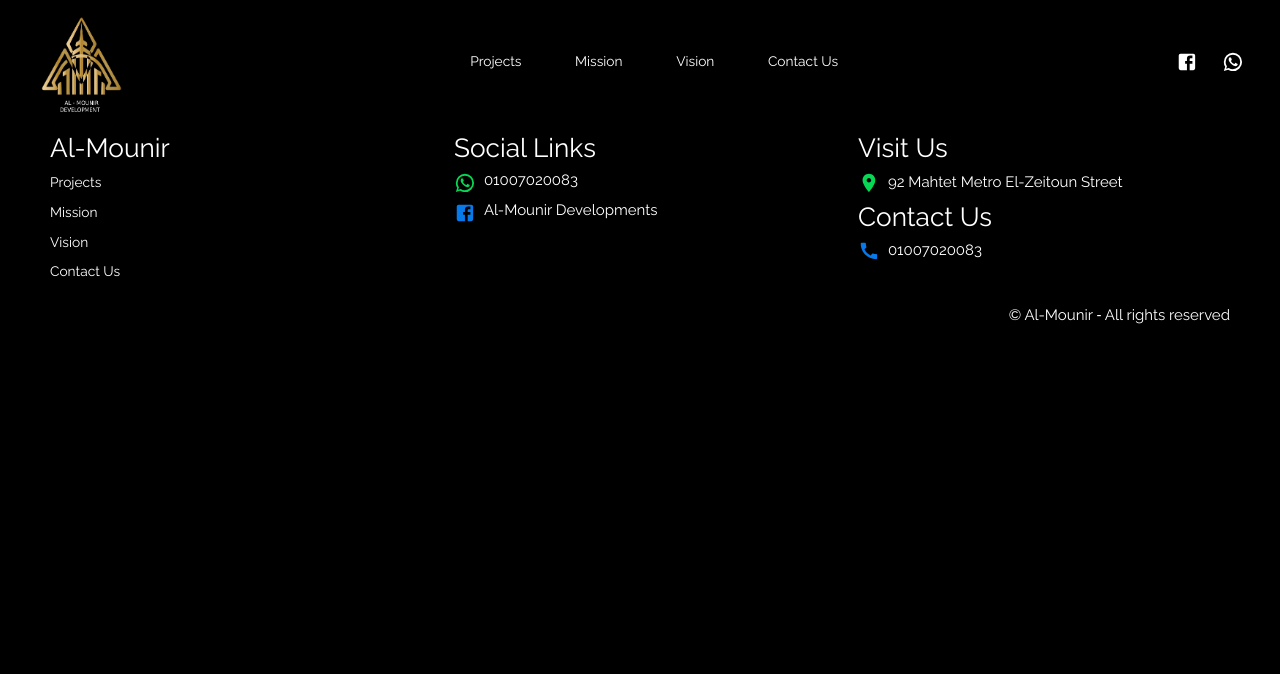
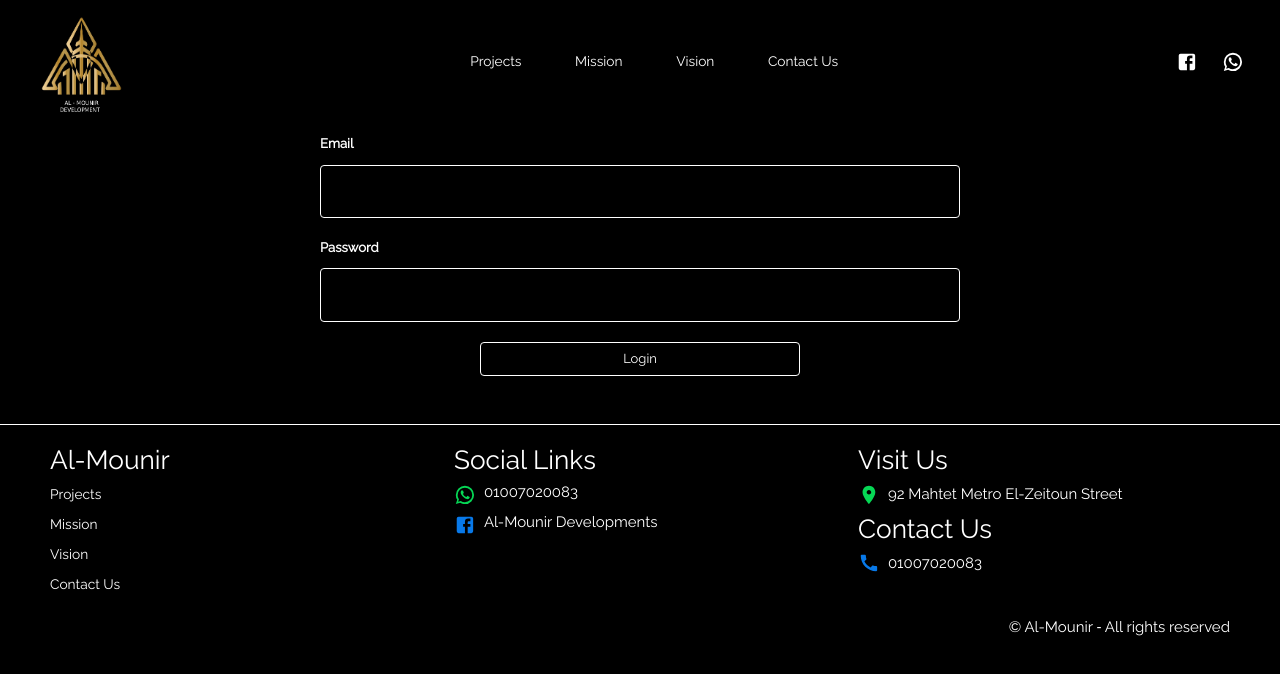
Before and after one commit to iMustafaMahmoud/al-mounir, a React (Create React App) app: page /login in a window 1280 px wide. Shown: the top 674 px of the page. Built offline with nearby package versions, Linux system fonts and the light colour scheme.

Commit message:
all changes

```diff
--- a/package.json
+++ b/package.json
@@ -11,9 +11,10 @@
     "axios": "^0.24.0",
     "material-ui-search-bar": "^1.0.0",
     "react": "^17.0.2",
+    "react-bootstrap": "^2.0.2",
     "react-dom": "^17.0.2",
     "react-medium-image-zoom": "^4.3.5",
-    "react-router-dom": "^6.0.0",
+    "react-router-dom": "^6.0.2",
     "react-scripts": "4.0.3",
     "web-vitals": "^1.0.1"
   },
--- a/src/App.js
+++ b/src/App.js
@@ -11,6 +11,7 @@
 import Home from "./components/Home/Home";
 import Footer from "./components/Footer/Footer";
 import ProjectDetails from "./components/ProjectDetails/ProjectDetails";
+import Login from "./components/Login/Login";
 
 const useStyles = makeStyles((theme) => ({
   icon: {
@@ -39,6 +40,7 @@
         <Route path="/" element={<Home />} />
         <Route exact path="/projects" element={<Projects />} />
         <Route path="/projects/:id" element={<ProjectDetails />} />
+        <Route path="/login" element={<Login />} />
 
         <Route path="admin" element={<Admin />} />
       </Routes>
--- a/src/Network/CRUD.js
+++ b/src/Network/CRUD.js
@@ -26,6 +26,23 @@
   };
   return axios
     .get(`${API_ENDPOINT}${url}`, config)
+    .then(async (response) => {
+      return response;
+    })
+    .catch((error) => {
+      alert(handleErrors(error));
+      return false;
+    });
+};
+const axiosPost = async (body, targetlink) => {
+  const config = {
+    headers: {
+      "Content-Type": "application/json",
+    },
+  };
+
+  return axios
+    .post(`${API_ENDPOINT}${targetlink}`, body, config)
     .then(async (response) => {
       return response;
     })
@@ -104,4 +121,11 @@
     });
 };
 
-export { getRequest, PostRequest, MultipartRequest, PutRequest, DeleteRequest };
+export {
+  getRequest,
+  axiosPost,
+  PostRequest,
+  MultipartRequest,
+  PutRequest,
+  DeleteRequest,
+};
--- a/src/components/AdminPanel/Admin.jsx
+++ b/src/components/AdminPanel/Admin.jsx
@@ -23,6 +23,7 @@
   PutRequest,
   DeleteRequest,
 } from "../../Network/CRUD";
+import { useNavigate } from "react-router-dom";
 import { LocationOnOutlined } from "@material-ui/icons";
 
 const Admin = () => {
@@ -39,8 +40,11 @@
   const [filteredProjects, setFilteredProjects] = useState([]);
 
   const [tempProject, setTempProject] = useState({});
-
+  let navigate = useNavigate();
   useEffect(() => {
+    if (!window.localStorage.getItem("email")) {
+      navigate("/");
+    }
     (async () => {
       const response = await getRequest("Project");
       console.log("response", response);
@@ -75,14 +79,25 @@
     body.append("location", location);
     body.append("numberOfBuildings", numberOfBuildings);
     body.append("numberOfUnits", numberOfUnits);
+    body.append("closed", false);
+
     if (headerImage) {
       body.append("headerImage", headerImage);
     }
     if (brochureImage) {
       body.append("ProSureImage", brochureImage);
     }
-    const respone = await PutRequest(body, "Project");
-    console.log("res", respone);
+    const respone = await PutRequest(body, `Project/${tempProject.id}`);
+    if (respone.status == 204) {
+      await updateUI();
+    }
+  };
+  const updateUI = async () => {
+    const resp = await getRequest("Project");
+    if (resp.status === 200) {
+      setProjects(resp.data);
+      setFilteredProjects(resp.data);
+    }
   };
   const DeleteClick = async (e) => {
     console.log(e);
@@ -91,6 +106,7 @@
       console.log(repsonse);
       if (repsonse.status == 201) {
         alert("DELETED");
+        await updateUI();
       }
     }
   };
@@ -108,6 +124,7 @@
 
     const respone = await PostRequest(body, "Project");
     console.log("res", respone);
+    updateUI();
   };
   const { Title } = Typography;
   const styles = useStyles();
--- /dev/null
+++ b/src/components/Login/Login.jsx
@@ -0,0 +1,97 @@
+import React, { useState } from "react";
+import "./Style.js";
+import { TextField, Grid, FormControl, Button } from "@material-ui/core";
+import { useStyles } from "./Style";
+import { axiosPost } from "../../Network/CRUD";
+import { useNavigate } from "react-router-dom";
+
+export default function Login() {
+  const navigate = useNavigate();
+  const [email, setEmail] = useState("");
+  const [password, setPassword] = useState("");
+
+  function validateForm() {
+    return email.length > 0 && password.length > 0;
+  }
+
+  const handleSubmit = async (event) => {
+    event.preventDefault();
+    if (!validateForm()) {
+      alert("wrond username or password");
+    }
+    let formdata = new FormData();
+    formdata.append("email", email);
+    formdata.append("password", password);
+    var response = await axiosPost(formdata, "User");
+    if (response.status == 201) {
+      window.localStorage.setItem("email", email);
+      navigate("/admin");
+    }
+    console.log("log", response);
+  };
+  const styles = useStyles();
+
+  return (
+    <Grid container style={{ marginTop: "50px" }}>
+      <Grid item xs={12} lg={3}></Grid>
+      <Grid item xs={12} lg={6}>
+        <FormControl style={{ marginTop: "10px" }} fullWidth>
+          <h2 htmlFor="projectName" style={{ color: "white" }}>
+            Email
+          </h2>
+          <TextField
+            id="projectName"
+            value={email}
+            variant="outlined"
+            onChange={(e) => {
+              setEmail(e.target.value);
+            }}
+            InputProps={{
+              className: styles.input,
+            }}
+          />
+        </FormControl>
+        <FormControl style={{ marginTop: "10px" }} fullWidth>
+          <h2 htmlFor="projectLocation" style={{ color: "white" }}>
+            Password
+          </h2>
+          <TextField
+            id="Password"
+            value={password}
+            type="password"
+            onChange={(e) => {
+              setPassword(e.target.value);
+            }}
+            variant="outlined"
+            InputProps={{
+              className: styles.input,
+            }}
+          />
+        </FormControl>
+        <FormControl
+          style={{
+            marginTop: "10px",
+            display: "flex",
+            justifyContent: "center",
+          }}
+        >
+          <Button
+            variant="outlined"
+            onClick={handleSubmit}
+            style={{
+              marginRight: "25%",
+              marginLeft: "25%",
+              marginTop: "10px",
+              color: "white",
+              fontSize: "1.3rem",
+              borderColor: "white",
+            }}
+          >
+            Login
+          </Button>
+        </FormControl>
+      </Grid>
+      <Grid item xs={12} lg={3}></Grid>
+    </Grid>
+  );
+}
--- /dev/null
+++ b/src/components/Login/Style.js
@@ -0,0 +1,48 @@
+import { makeStyles } from "@material-ui/core/styles";
+
+export const useStyles = makeStyles((theme) => ({
+  banner: {
+    padding: "15px",
+    minHeight: "35vh",
+    boxShadow: "16px 12px 20px #008dc84d",
+    textAlign: "center",
+    background:
+      "transparent linear-gradient(to right bottom, rgba(128, 96, 36, 0.8), rgba(253, 224, 141, 0.8),rgba(200, 143, 36, 0.8) ) no-repeat padding-box",
+  },
+  MuiButtonactive: {
+    fontSize: "1.625rem !important",
+    backgroundColor: "black",
+    color: "white",
+    padding: "10px",
+  },
+  MuiButton: {
+    fontSize: "1.625rem !important",
+    color: "white",
+    padding: "10px",
+  },
+
+  cell: {
+    color: "white",
+    fontSize: "1.4rem",
+  },
+  searchDiv: {
+    minHeight: "100px",
+  },
+  btn: {
+    margin: "20px",
+    padding: "12px",
+    fontSize: "1.25rem",
+    width: "90%",
+    background:
+      "transparent linear-gradient(to right bottom, rgba(128, 96, 36, 0.8), rgba(253, 224, 141, 0.8),rgba(200, 143, 36, 0.8) ) no-repeat padding-box",
+  },
+  bck: {
+    marginTop: "20px",
+    background: "#ab8434",
+  },
+  input: {
+    border: "1px solid white",
+    color: "white !important",
+    fontSize: "1.2rem",
+  },
+}));
```
Also changed, not shown: 1 other file (tests, documents, lock files or other folders).
